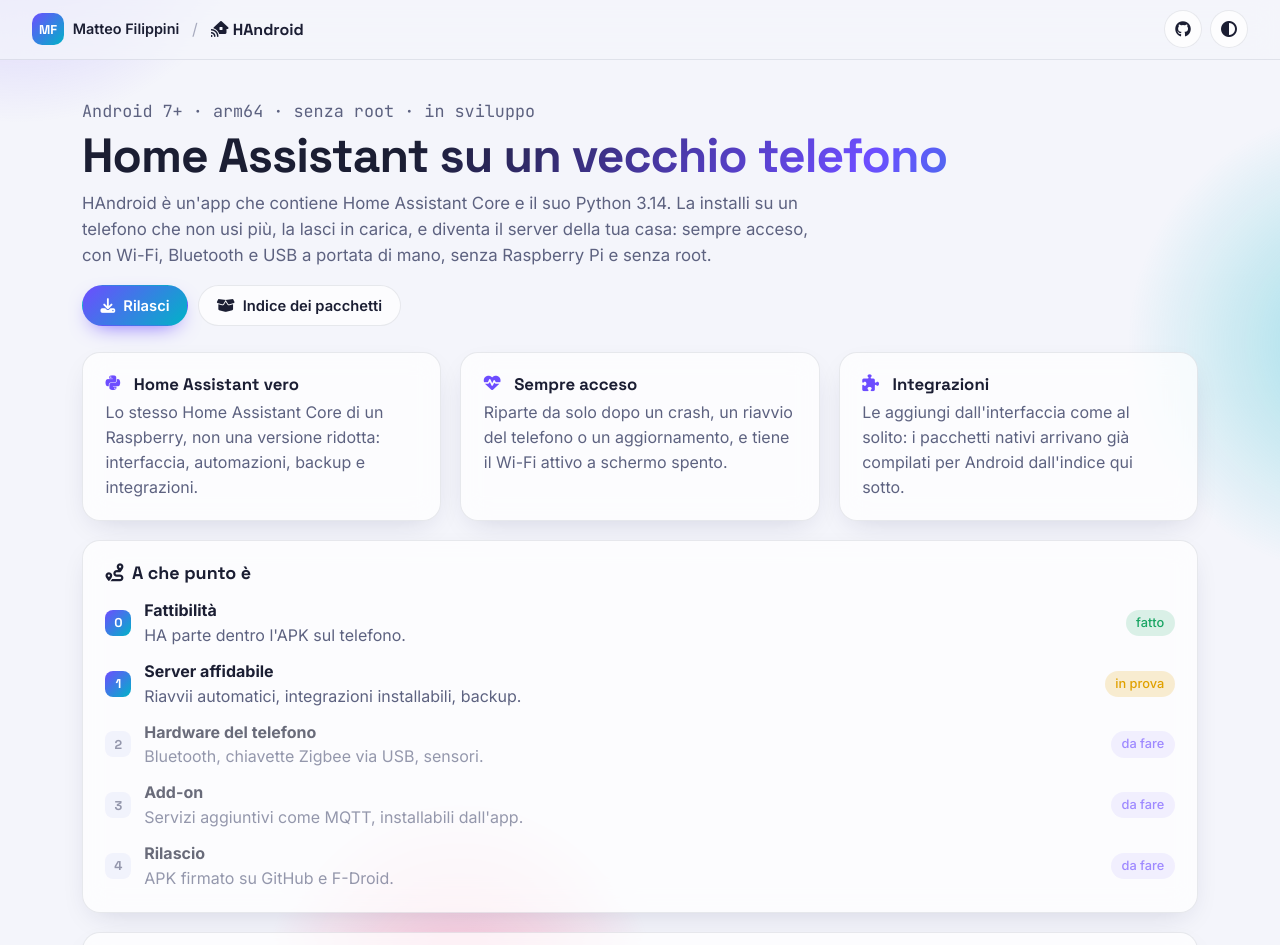
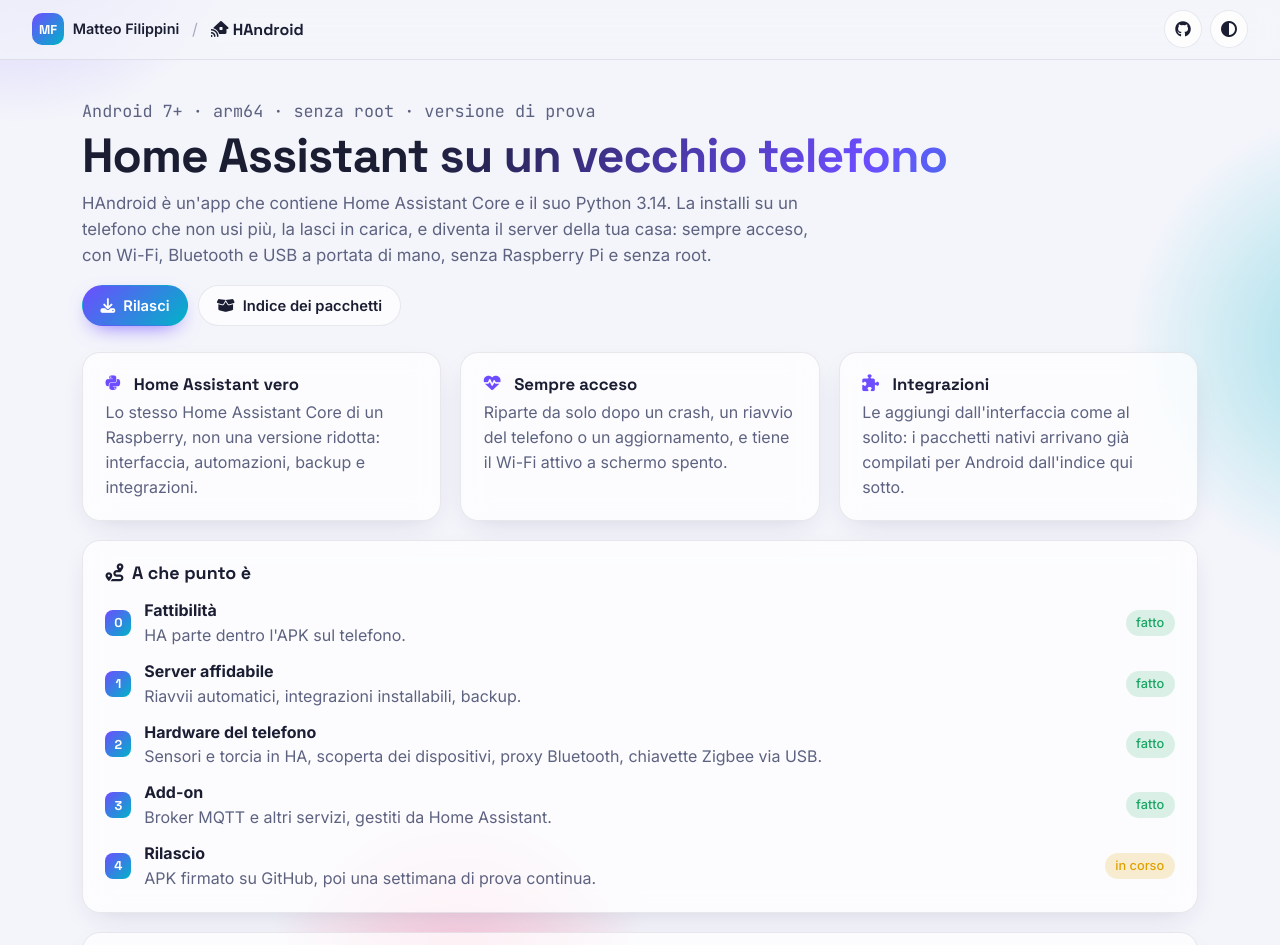
Before and after one commit to Mattemn97/HAndroid, a plain HTML site: page sito/index.html in a window 1280 px wide. Shown: the top 945 px of the page. Drawn offline with Linux system fonts and the light colour scheme; no server answers.

Commit message:
Documentazione di M2, M3 e M4
- guida: hardware del telefono, add-on, rilascio, prove sul 12T senza SIM, vincoli di HA
- registro: prove del 13-14 novembre e cose aperte; README e pagina del progetto aggiornati
- AGENTS.md: nuove regole (vincoli di HA, pm install, script in background)

Co-Authored-By: Claude Opus 5.5 <noreply@anthropic.com>
Claude-Session: https://claude.ai/code/session_01JQtmLmHxeA9wqsymeJJNEp

```diff
--- a/sito/index.html
+++ b/sito/index.html
@@ -26,7 +26,7 @@
 
 <main class="mf-main">
   <section class="mf-hero">
-    <p class="mf-eyebrow">Android 7+ · arm64 · senza root · in sviluppo</p>
+    <p class="mf-eyebrow">Android 7+ · arm64 · senza root · versione di prova</p>
     <h1>Home Assistant su un vecchio telefono</h1>
     <p>
       HAndroid è un'app che contiene Home Assistant Core e il suo Python 3.14. La installi su un telefono che non usi
@@ -58,10 +58,10 @@
     <div class="mf-card-head"><h2><i class="fa-solid fa-route"></i> A che punto è</h2></div>
     <ol class="elenco-tappe">
       <li class="fatto"><span class="mf-step">0</span><div><strong>Fattibilità</strong><span class="muted">HA parte dentro l'APK sul telefono.</span></div><span class="mf-pill">fatto</span></li>
-      <li class="corso"><span class="mf-step">1</span><div><strong>Server affidabile</strong><span class="muted">Riavvii automatici, integrazioni installabili, backup.</span></div><span class="mf-pill">in prova</span></li>
-      <li><span class="mf-step">2</span><div><strong>Hardware del telefono</strong><span class="muted">Bluetooth, chiavette Zigbee via USB, sensori.</span></div><span class="mf-pill">da fare</span></li>
-      <li><span class="mf-step">3</span><div><strong>Add-on</strong><span class="muted">Servizi aggiuntivi come MQTT, installabili dall'app.</span></div><span class="mf-pill">da fare</span></li>
-      <li><span class="mf-step">4</span><div><strong>Rilascio</strong><span class="muted">APK firmato su GitHub e F-Droid.</span></div><span class="mf-pill">da fare</span></li>
+      <li class="fatto"><span class="mf-step">1</span><div><strong>Server affidabile</strong><span class="muted">Riavvii automatici, integrazioni installabili, backup.</span></div><span class="mf-pill">fatto</span></li>
+      <li class="fatto"><span class="mf-step">2</span><div><strong>Hardware del telefono</strong><span class="muted">Sensori e torcia in HA, scoperta dei dispositivi, proxy Bluetooth, chiavette Zigbee via USB.</span></div><span class="mf-pill">fatto</span></li>
+      <li class="fatto"><span class="mf-step">3</span><div><strong>Add-on</strong><span class="muted">Broker MQTT e altri servizi, gestiti da Home Assistant.</span></div><span class="mf-pill">fatto</span></li>
+      <li class="corso"><span class="mf-step">4</span><div><strong>Rilascio</strong><span class="muted">APK firmato su GitHub, poi una settimana di prova continua.</span></div><span class="mf-pill">in corso</span></li>
     </ol>
   </section>
 
```
Also changed, not shown: 4 other files.
